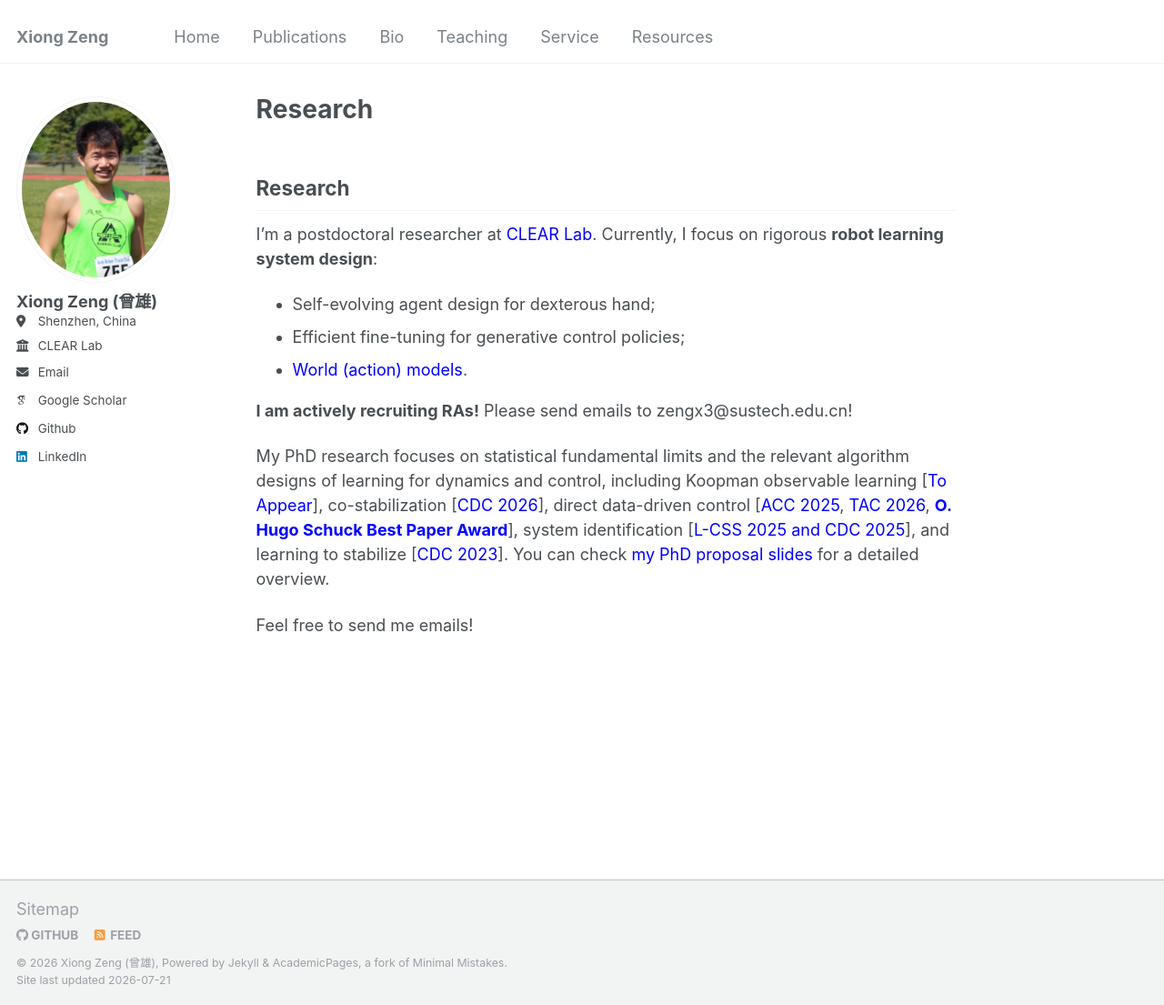
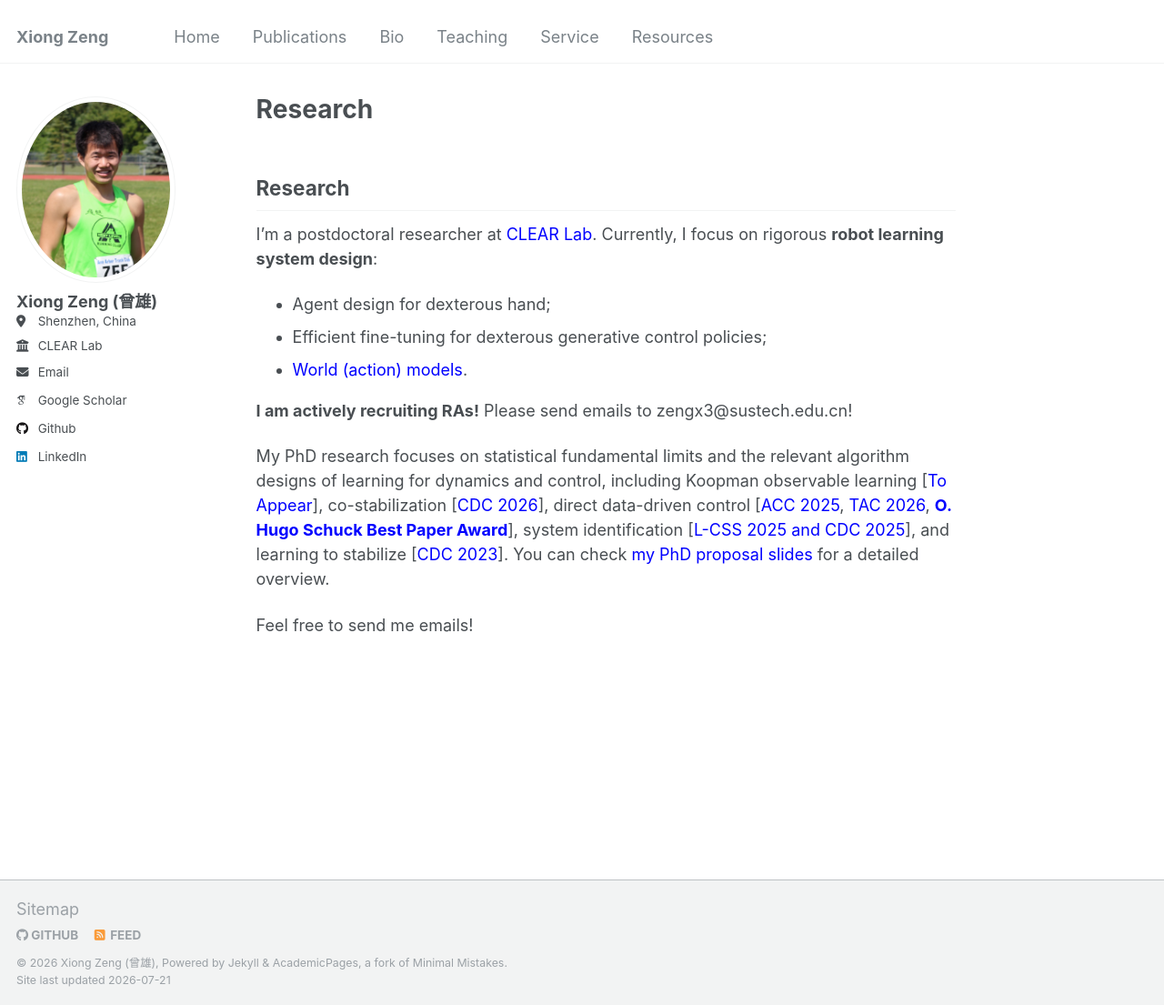
Before and after one commit to zengxiong111/zengxiong.github.io, a Jekyll site: the page built from _pages/about.md, in a window 1280 px wide and 1105 px high. Shown: the whole window at 91% size. Built offline with Jekyll 4.4.1, drawn with Linux system fonts in a browser that asks for light colours; some web fonts are replaced; our own code applies the rules of GitHub Pages for plain Markdown files.

Commit message:
Update about.md

```diff
--- a/_pages/about.md
+++ b/_pages/about.md
@@ -10,8 +10,8 @@ redirect_from:
 
 I'm a postdoctoral researcher at <a href="https://www.wzhanglab.site/" style="color: blue;text-decoration: none;" target="_blank">CLEAR Lab</a>. Currently, I focus on rigorous **robot learning system design**:
 
-- Self-evolving agent design for dexterous hand;
-- Efficient fine-tuning for generative control policies;
+- Agent design for dexterous hand;
+- Efficient fine-tuning for dexterous generative control policies;
 - <a href="https://clearlab-sustech.github.io/WorldModelSurvey/" style="color: blue;text-decoration: none;" target="_blank">World (action) models</a>.
 
 **I am actively recruiting RAs!** Please send emails to zengx3@sustech.edu.cn!
```
